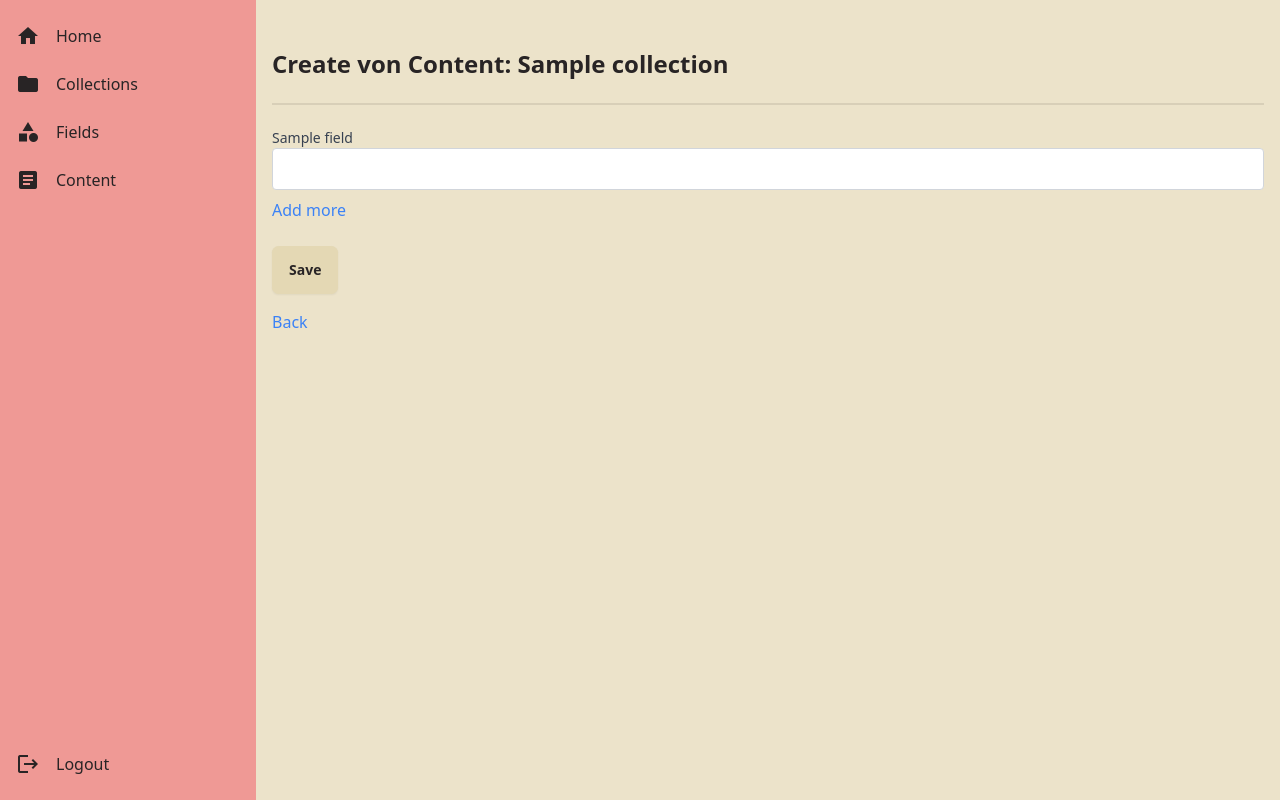
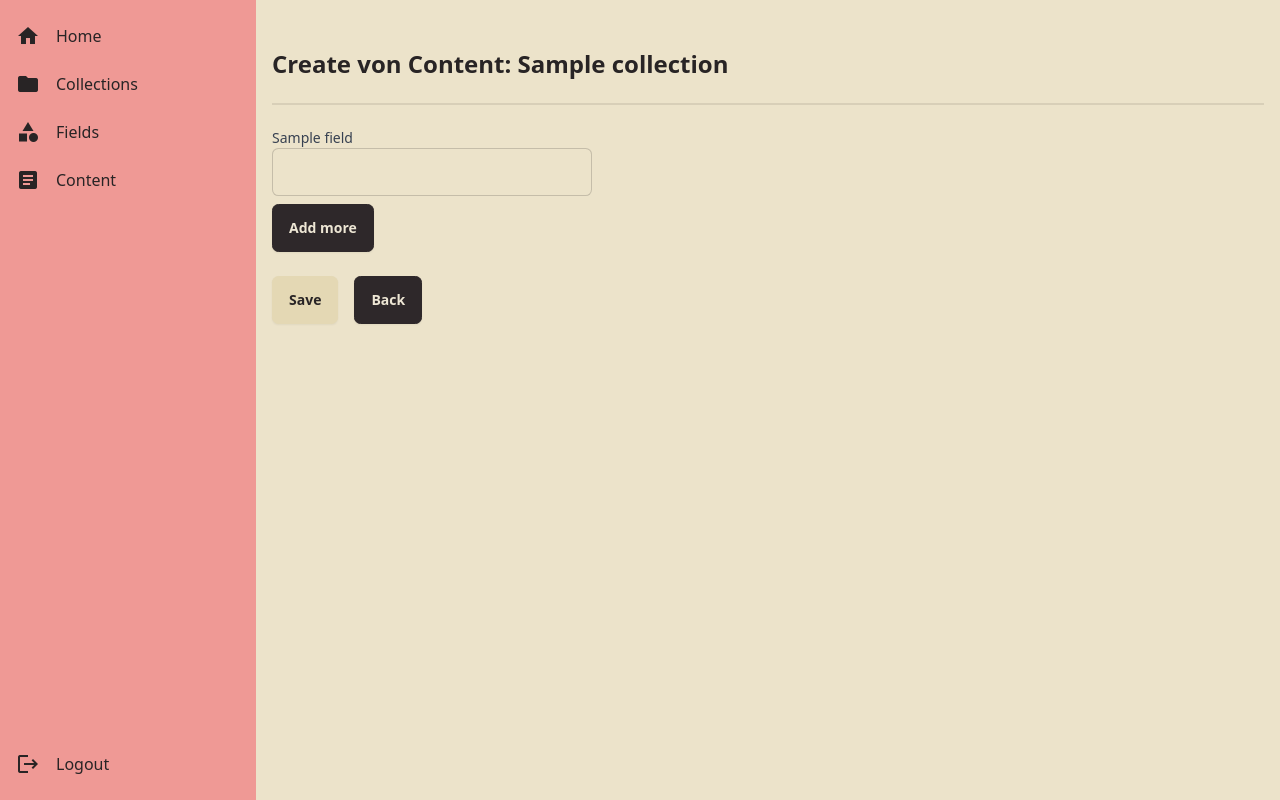
Before and after one commit to janmarkuslanger/nuri, a Flask app: page /admin/content/create/1 in a window 1280 px wide. Run offline with Flask 3, Linux system fonts and the light colour scheme; tables that the repository leaves empty hold one stand-in row (values such as "Sample post"); style sheets or scripts are compiled from the project's sources.

Commit message:
style edit content

```diff
--- a/app/templates/content/edit.html
+++ b/app/templates/content/edit.html
@@ -13,19 +13,23 @@
       {% if field.is_list %}
         <div id="{{ field.alias }}_inputs" class="space-y-2">
           {% for item in (content.data.get(field.alias) if content and field.is_list and content.data.get(field.alias) else [None]) %}
-            <input type="text" name="{{ field.alias }}" value="{{ item or '' }}" class="w-full border border-gray-300 rounded px-4 py-2">
+            <input type="text" name="{{ field.alias }}" value="{{ item or '' }}" class="input input-bordered w-full max-w-xs">
           {% endfor %}
         </div>
-        <button type="button" onclick="addInput('{{ field.alias }}_inputs')" class="mt-2 text-blue-500 hover:underline">Add more</button>
+        <button type="button" onclick="addInput('{{ field.alias }}_inputs')" class="btn btn-neutral mt-2">Add more</button>
       {% else %}
-        <input type="text" id="{{ field.alias }}" name="{{ field.alias }}" value="{{ content.data.get(field.alias) if content else '' }}" class="w-full border border-gray-300 rounded px-4 py-2">
+        <input type="text" id="{{ field.alias }}" name="{{ field.alias }}" value="{{ content.data.get(field.alias) if content else '' }}" class="input input-bordered w-full max-w-xs">
       {% endif %}
     </div>
   {% endfor %}
 
-  <button type="submit" class="btn">Save</button>
+  <div class="flex gap-4">
+    <button type="submit" class="btn">Save</button>
+    <a href="{{ url_for('content.index', collection_id=collection.id) }}" class="btn btn-neutral">Back</a>
+  </div>
 </form>
-<a href="{{ url_for('content.index', collection_id=collection.id) }}" class="inline-block mt-4 text-blue-500 hover:underline">Back</a>
+
+
 
 <script>
 function addInput(containerId) {
@@ -33,8 +37,7 @@ function addInput(containerId) {
   const input = document.createElement('input');
   input.type = 'text';
   input.name = containerId.split('_inputs')[0];
-  input.placeholder = 'Wert hinzufügen';
-  input.className = 'w-full border border-gray-300 rounded px-4 py-2';
+  input.className = 'input input-bordered w-full max-w-xs';
   container.appendChild(input);
 }
 </script>
```
